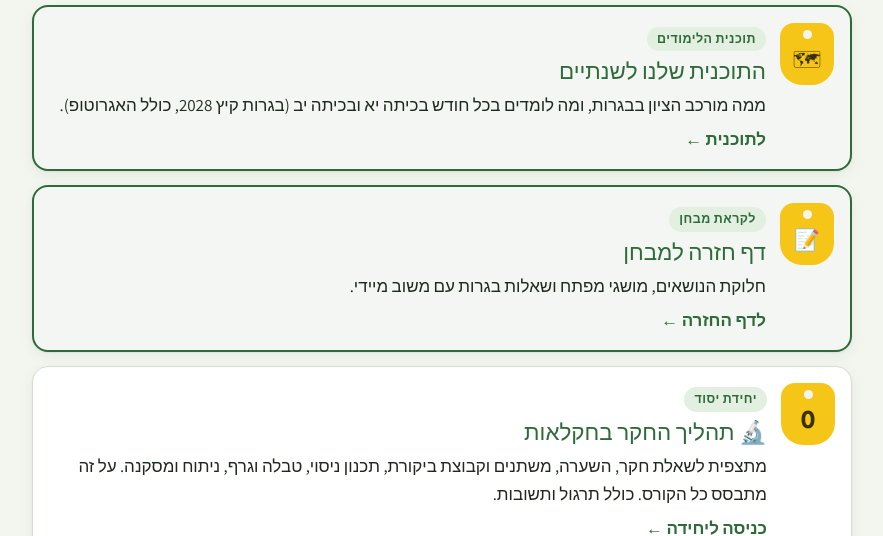
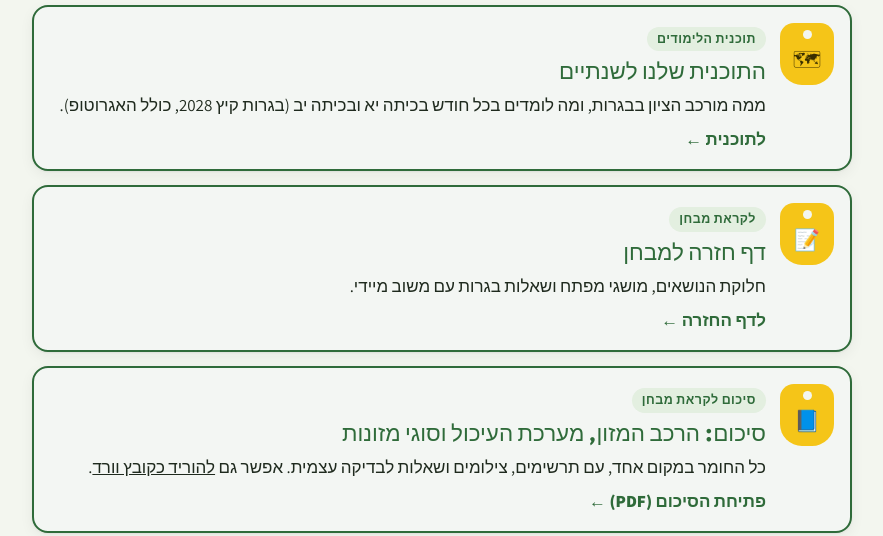
Before and after one commit to hagit2303/haklaut-tohu, a plain HTML site: page index.html in a window 1280 px wide. Shown: the part 264-800 px from the top of the page, without its empty margins (198-1081 px from the left). Drawn offline with Linux system fonts and the light colour scheme.

Commit message:
סיכום לקראת מבחן: הרכב המזון, עיכול, סוגי מזונות
Co-Authored-By: Claude Opus 5.5 <noreply@anthropic.com>

Claude-Session: https://claude.ai/code/session_011ywHEJZpC1N6UUttniQ5ud

```diff
--- a/index.html
+++ b/index.html
@@ -42,7 +42,7 @@ a.unit:hover{border-color:var(--accent);transform:translateY(-2px)}
 <script>
 // בראש הדף: תוכנית הלימודים ודף החזרה לקראת המבחן
 document.getElementById('top').innerHTML = `<a class="unit exam" href="plan.html"><span class="eartag"><span>🗺</span></span><div><span class="label">תוכנית הלימודים</span><h2>התוכנית שלנו לשנתיים</h2><p>ממה מורכב הציון בבגרות, ומה לומדים בכל חודש בכיתה יא ובכיתה יב (בגרות קיץ 2028, כולל האגרוטופ).</p><span class="go">לתוכנית ←</span></div></a>
-<a class="unit exam" href="review/index.html"><span class="eartag"><span>📝</span></span><div><span class="label">לקראת מבחן</span><h2>דף חזרה למבחן</h2><p>חלוקת הנושאים, מושגי מפתח ושאלות בגרות עם משוב מיידי.</p><span class="go">לדף החזרה ←</span></div></a>`;
+<a class="unit exam" href="review/index.html"><span class="eartag"><span>📝</span></span><div><span class="label">לקראת מבחן</span><h2>דף חזרה למבחן</h2><p>חלוקת הנושאים, מושגי מפתח ושאלות בגרות עם משוב מיידי.</p><span class="go">לדף החזרה ←</span></div></a><a class="unit exam" href="summary/sikum-hazana.pdf" target="_blank" rel="noopener"><span class="eartag"><span>📘</span></span><div><span class="label">סיכום לקראת מבחן</span><h2>סיכום: הרכב המזון, מערכת העיכול וסוגי מזונות</h2><p>כל החומר במקום אחד, עם תרשימים, צילומים ושאלות לבדיקה עצמית. אפשר גם <span style="text-decoration:underline" onclick="event.preventDefault();event.stopPropagation();location.href='summary/sikum-hazana.docx'">להוריד כקובץ וורד</span>.</p><span class="go">פתיחת הסיכום (PDF) ←</span></div></a>`;
 document.getElementById('units').innerHTML = COURSE.map(u => {
   const inner = `<span class="eartag"><span>${u.n}</span></span><div><span class="label">${u.label || 'יחידה ' + u.n}${u.url ? '' : ' · בקרוב'}</span><h2>${u.icon} ${u.t}</h2><p>${u.d}</p>${u.url ? '<span class="go">כניסה ליחידה ←</span>' : ''}</div>`;
   return u.url ? `<a class="unit" href="${u.url}">${inner}</a>` : `<div class="unit soon">${inner}</div>`;
```
Also changed, not shown: 2 other files.
